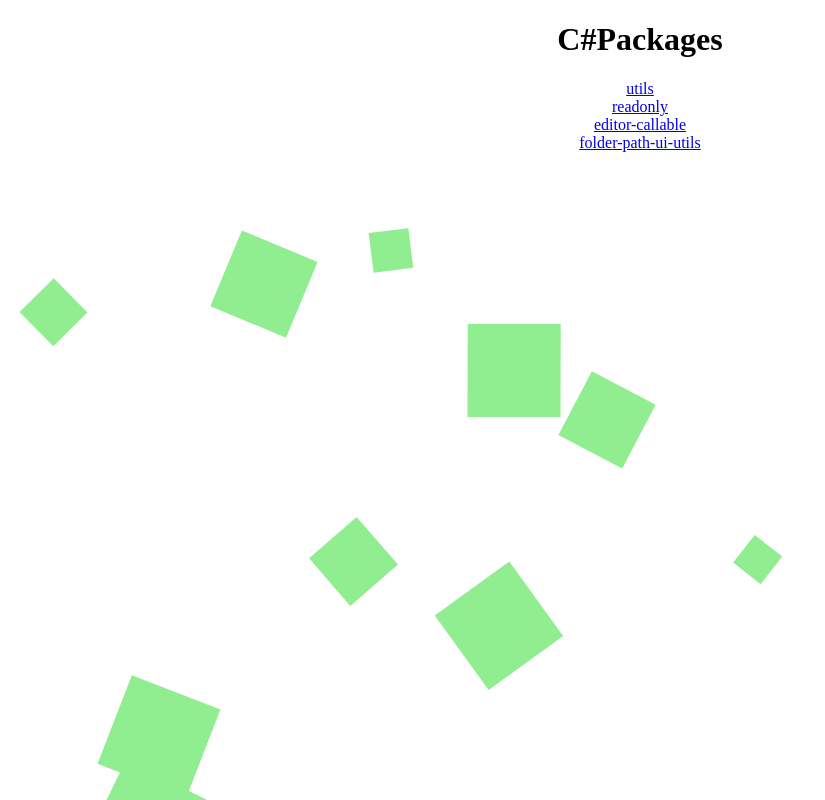
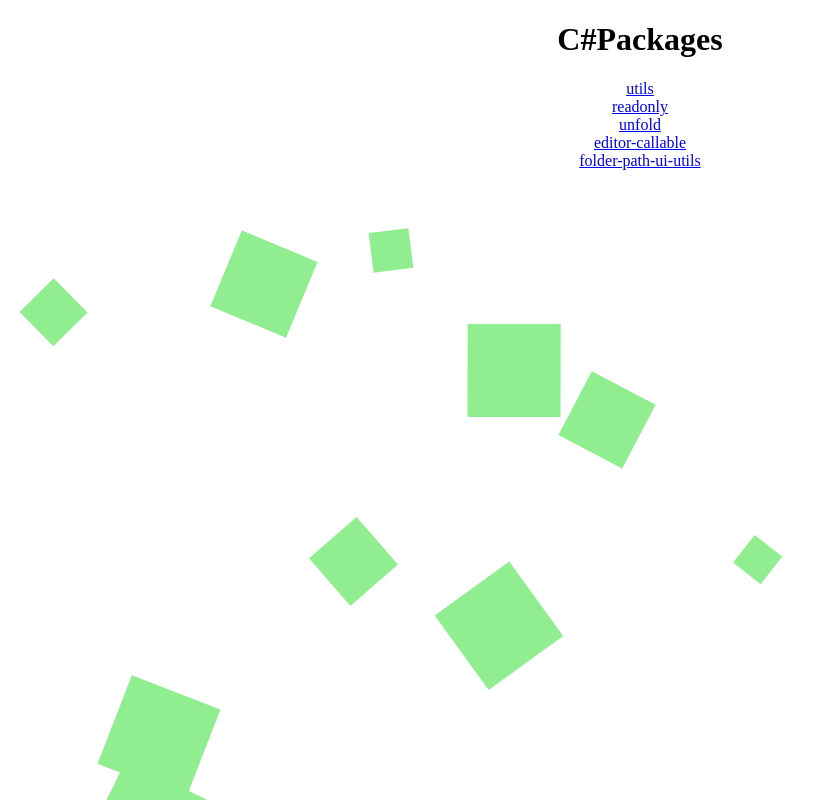
Before and after one commit to oldcbk/homepage, a plain HTML site: page index.html in a window 1280 px wide. Shown: the whole page, without its empty margins (0-825 px from the left). Drawn offline with Linux system fonts and the light colour scheme.

Commit message:
添加一些unity包存储库

```diff
--- a/index.html
+++ b/index.html
@@ -26,6 +26,7 @@
         <dl style="text-align: center">
             <dt><a href="https://github.com/oldcbk/utils">utils</a></dt>
             <dt><a href="https://github.com/oldcbk/readonly">readonly</a></dt>
+            <dt><a href="https://github.com/oldcbk/unfold">unfold</a></dt>
             <dt><a href="https://github.com/oldcbk/editor-callable">editor-callable</a></dt>
             <dt><a href="https://github.com/oldcbk/folder-path-ui-utils">folder-path-ui-utils</a></dt>
         </dl>
```
